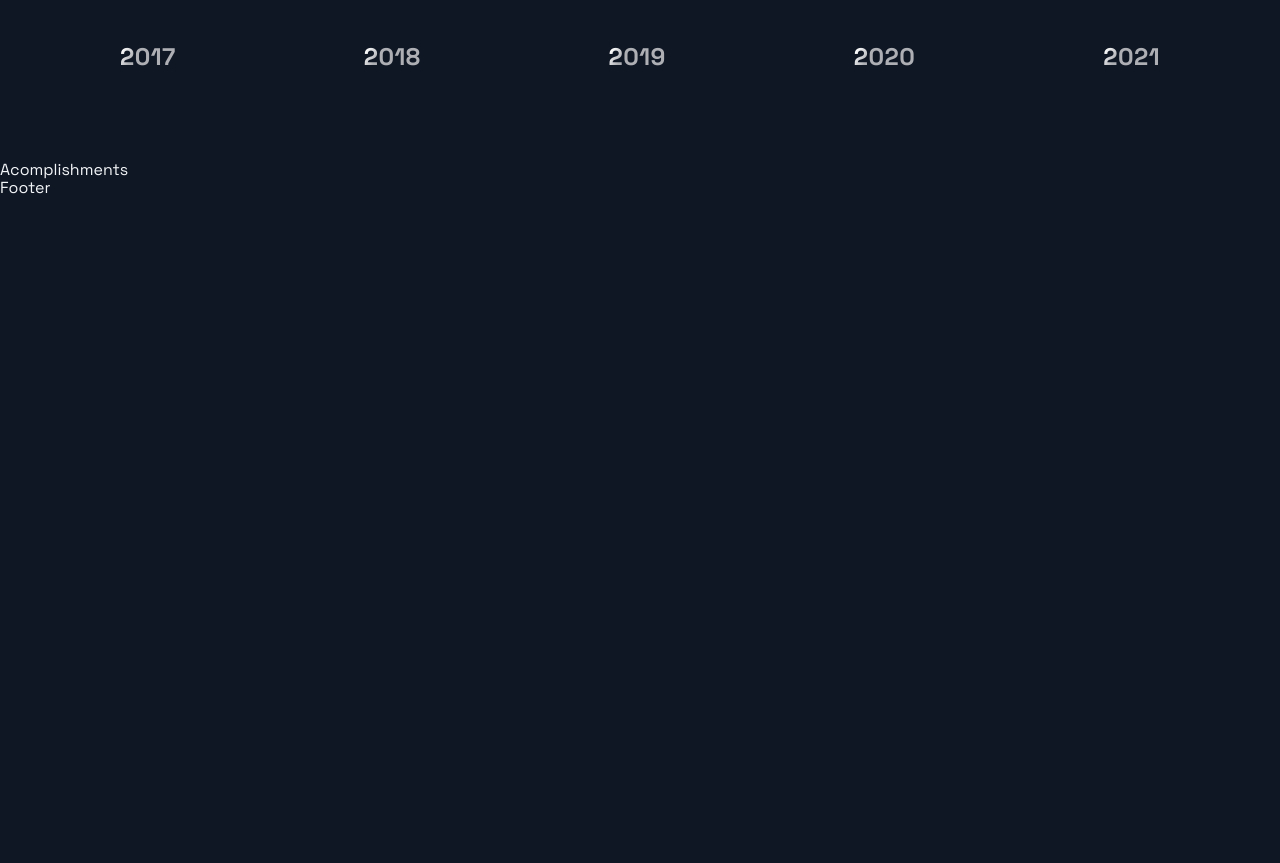
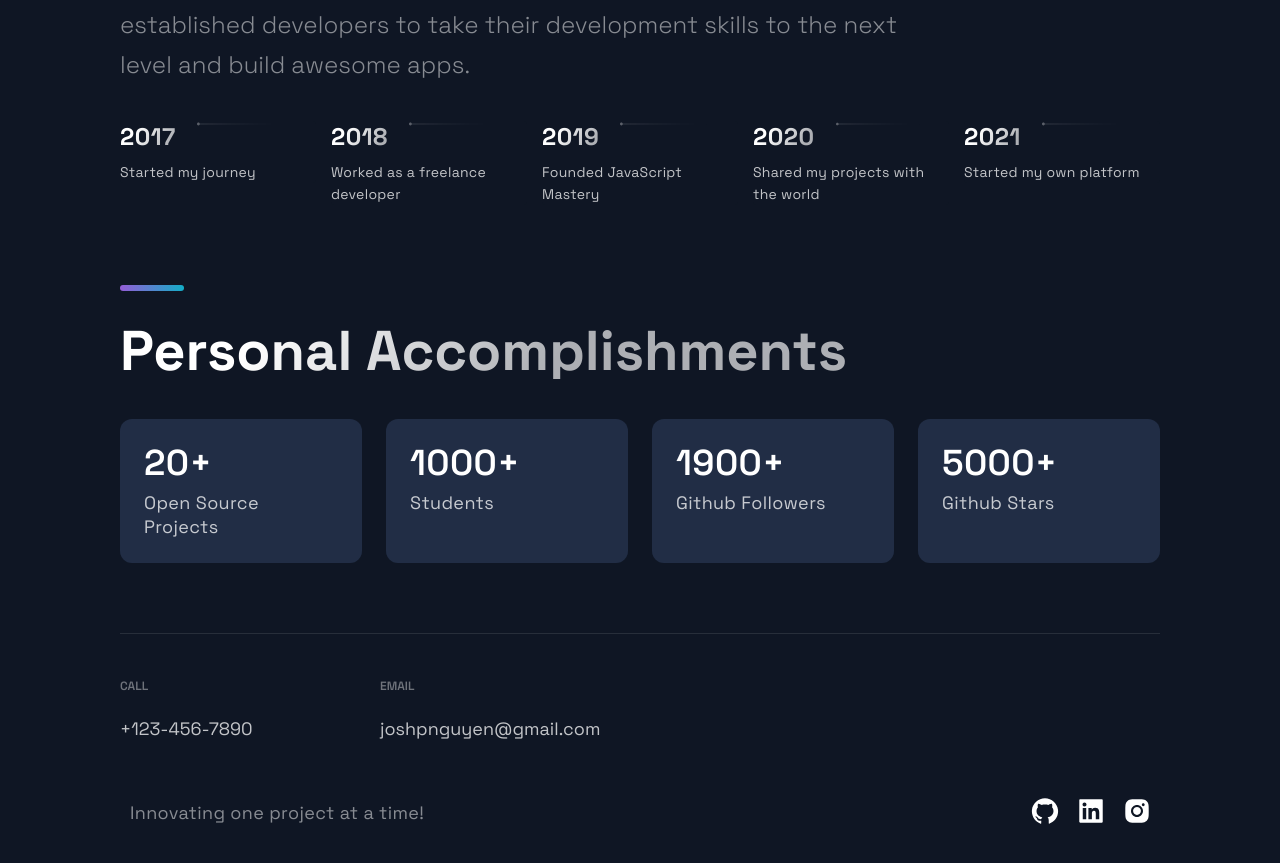
Before and after one commit to Joshpnguyen/joshnguyen.github.io, a Next.js app: page / in a window 1280 px wide. Shown: the part 2748-3611 px from the top of the page. Before the commit the page ends 2946 px from the top, so only its background shows below. Built offline with nearby package versions, Linux system fonts and the light colour scheme.

Commit message:
Implemented Timeline and Footer

```diff
--- a/src/components/Acomplishments/Acomplishments.js
+++ b/src/components/Acomplishments/Acomplishments.js
@@ -11,9 +11,17 @@
 ];
 
 const Acomplishments = () => (
-  <div>
-    Acomplishments
-  </div>
+  <Section>
+    <SectionTitle>Personal Accomplishments</SectionTitle>
+    <Boxes>
+      {data.map((card, index) => (
+        <Box key={index}>
+          <BoxNum>{card.number}+</BoxNum>
+          <BoxText>{card.text}</BoxText>
+        </Box>
+      ))}
+    </Boxes>
+  </Section>
 );
 
 export default Acomplishments;
--- a/src/components/Footer/Footer.js
+++ b/src/components/Footer/Footer.js
@@ -6,9 +6,34 @@
 
 const Footer = () => {
   return (
-    <div>
-      Footer
-    </div>
+    <FooterWrapper>
+      <LinkList>
+        <LinkColumn>
+          <LinkTitle>Call</LinkTitle>
+          <LinkItem href='tel:123-456-7890'>+123-456-7890</LinkItem>
+        </LinkColumn>
+        <LinkColumn>
+          <LinkTitle>Email</LinkTitle>
+          <LinkItem href="mailto:joshpnguyen@gmail.com" target="_blank">joshpnguyen@gmail.com</LinkItem>
+        </LinkColumn>
+      </LinkList>
+      <SocialIconsContainer>
+        <CompanyContainer>
+          <Slogan>Innovating one project at a time!</Slogan>
+        </CompanyContainer>
+        <SocialContainer>
+          <SocialIcons href="https://github.com/Joshpnguyen">
+            <AiFillGithub size="3rem" />
+          </SocialIcons>
+          <SocialIcons href="https://linkedin.com/in/josh-nguyen/">
+            <AiFillLinkedin size="3rem" />
+          </SocialIcons>
+          <SocialIcons href="https://instagram.com">
+            <AiFillInstagram size="3rem" />
+          </SocialIcons>
+        </SocialContainer>
+      </SocialIconsContainer>
+    </FooterWrapper>
   );
 };
 
--- a/src/components/TimeLine/TimeLine.js
+++ b/src/components/TimeLine/TimeLine.js
@@ -10,9 +10,9 @@
   const [activeItem, setActiveItem] = useState(0);
   const carouselRef = useRef();
 
-  // const scroll = (node, left) => {
-  //   return node.scrollTo({ left, behavior: 'smooth' });
-  // }
+  const scroll = (node, left) => {
+    return node.scrollTo({ left, behavior: 'smooth' });
+  }
 
   const handleClick = (e, i) => {
     e.preventDefault();
@@ -24,46 +24,95 @@
     }
   }
 
-  // const handleScroll = () => {
-  //   if (carouselRef.current) {
-  //     const index = Math.round((carouselRef.current.scrollLeft / (carouselRef.current.scrollWidth * 0.7)) * TimeLineData.length);
+  const handleScroll = () => {
+    if (carouselRef.current) {
+      const index = Math.round((carouselRef.current.scrollLeft / (carouselRef.current.scrollWidth * 0.7)) * TimeLineData.length);
 
-  //     setActiveItem(index);
-  //   }
-  // }
+      setActiveItem(index);
+    }
+  }
 
-  // // snap back to beginning of scroll when window is resized
-  // // avoids a bug where content is covered up if coming from smaller screen
-  // useEffect(() => {
-  //   const handleResize = () => {
-  //     scroll(carouselRef.current, 0);
-  //   }
+  // snap back to beginning of scroll when window is resized
+  // avoids a bug where content is covered up if coming from smaller screen
+  useEffect(() => {
+    const handleResize = () => {
+      scroll(carouselRef.current, 0);
+    }
 
-  //   window.addEventListener('resize', handleResize);
-  // }, []);
+    window.addEventListener('resize', handleResize);
+  }, []);
 
   return (
     <Section id="about">
       <SectionTitle>About Me</SectionTitle>
       <SectionText>
-        This is supposed to be a brief rundown about me.
+      The purpose of JavaScript Mastery is to help aspiring and established developers to take their development skills to the next level and build awesome apps.
       </SectionText>
-      <CarouselContainer href="{carouselRef}">
+      <CarouselContainer ref={carouselRef} onScroll={handleScroll}>
         <>
           {TimeLineData.map((item, index) => (
-          <CarouselMobileScrollNode key={index} final={index === TOTAL_CAROUSEL_COUNT - 1}>
+            <CarouselMobileScrollNode
+              key={index}
+              final={index === TOTAL_CAROUSEL_COUNT - 1}>
               <CarouselItem
                 index={index}
                 id={`carousel__item-${index}`}
                 active={activeItem}
-            onClick={(e) => handleClick(e, index)}
-            >
-            <CarouselItemTitle>{item.year}</CarouselItemTitle>
+                onClick={(e) => handleClick(e, index)}>
+                <CarouselItemTitle>
+                  {`${item.year}`}
+                  <CarouselItemImg
+                    width="208"
+                    height="6"
+                    viewBox="0 0 208 6"
+                    fill="none"
+                    xmlns="http://www.w3.org/2000/svg">
+                    <path
+                      fill-rule="evenodd"
+                      clip-rule="evenodd"
+                      d="M2.5 5.5C3.88071 5.5 5 4.38071 5 3V3.5L208 3.50002V2.50002L5 2.5V3C5 1.61929 3.88071 0.5 2.5 0.5C1.11929 0.5 0 1.61929 0 3C0 4.38071 1.11929 5.5 2.5 5.5Z"
+                      fill="url(#paint0_linear)"
+                      fill-opacity="0.33"
+                    />
+                    <defs>
+                      <linearGradient
+                        id="paint0_linear"
+                        x1="-4.30412e-10"
+                        y1="0.5"
+                        x2="208"
+                        y2="0.500295"
+                        gradientUnits="userSpaceOnUse">
+                        <stop stop-color="white" />
+                        <stop
+                          offset="0.79478"
+                          stop-color="white"
+                          stop-opacity="0"
+                        />
+                      </linearGradient>
+                    </defs>
+                  </CarouselItemImg>
+                </CarouselItemTitle>
+                <CarouselItemText>{item.text}</CarouselItemText>
               </CarouselItem>
             </CarouselMobileScrollNode>
           ))}
         </>
       </CarouselContainer>
+      <CarouselButtons>
+        {TimeLineData.map((item, index) => {
+          return (
+            <CarouselButton
+              key={index}
+              index={index}
+              active={activeItem}
+              onClick={(e) => handleClick(e, index)}
+              type="button">
+              <CarouselButtonDot active={activeItem} />
+            </CarouselButton>
+          );
+        })}
+      </CarouselButtons>
+      <SectionDivider />
     </Section>
   );
 };
```
Lines whose indentation alone changed are shown as unchanged.
